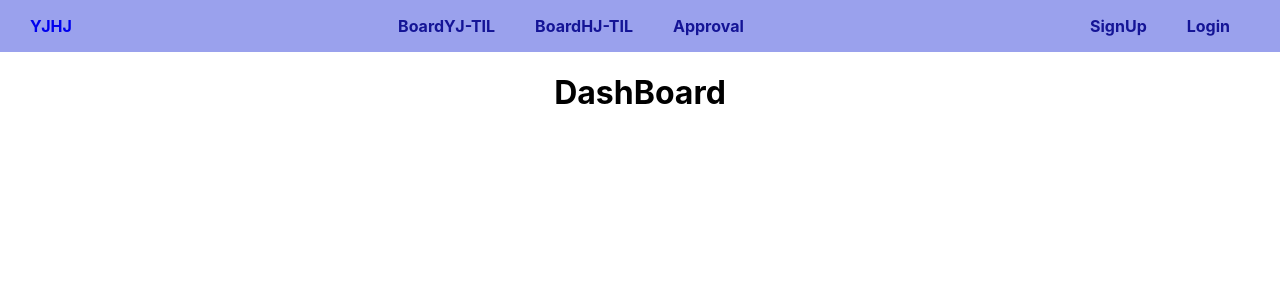
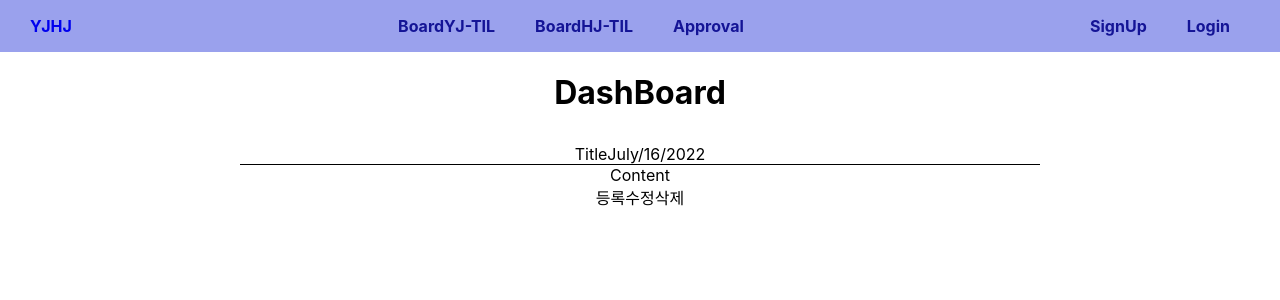
Before and after one commit to 10019610/YJToDo, a React (Create React App) app in the folder todo_FE/temp_react/: page /main in a window 1280 px wide. Shown: the top 300 px of the page. Built offline with nearby package versions, Linux system fonts and the light colour scheme.

Commit message:
[수정] 헤더 링크 수정, 시작 포트 3002로 변경

```diff
--- a/todo_FE/temp_react/src/components/common/Header.js
+++ b/todo_FE/temp_react/src/components/common/Header.js
@@ -5,7 +5,7 @@ import "./Header.css";
 const Header = () => {
   return (
     <header className="main-header">
-      <Link to="/mainpage">YJHJ</Link>
+      <Link to="/main">YJHJ</Link>
       <nav>
         <ul>
           <li>
--- /dev/null
+++ b/todo_FE/temp_react/src/components/views/mainDashBoard/MainDashBoardPage.css
@@ -0,0 +1,8 @@
+.board-item {
+    width: 50rem;
+    margin: 2rem auto;
+}
+
+.board-item-title {
+    border-bottom: 1px solid black;
+}
--- a/todo_FE/temp_react/src/components/views/mainDashBoard/MainDashBoardPage.js
+++ b/todo_FE/temp_react/src/components/views/mainDashBoard/MainDashBoardPage.js
@@ -1,7 +1,36 @@
+import './MainDashBoardPage.css';
+
 const MainDashBoardPage = () => {
+    // 날짜 타입
+    let date = new Date();
+    const month = date.toLocaleString('en-US', { month: 'long' });
+    const day = date.toLocaleString('en-US', { day: '2-digit' });
+    const year = date.getFullYear();
     return (
         <main>
             <h1>DashBoard</h1>
+            <div className='base_form'>
+                {/* 한 개의 글 */}
+                <div className='board-item'>
+                    {/* 제목 부분 */}
+                    <div className='board-item-title'>
+                        <span>Title</span>
+                        <span>{month}/{day}/{year}</span>
+                    </div>
+                    {/* 글 내용 부분 */}
+                    <div className='board-item-content'>
+                        <div>
+                            Content
+                        </div>
+                    </div>
+                    {/* 글 조작 버튼 부분 */}
+                    <div>
+                        <span>등록</span>
+                        <span>수정</span>
+                        <span>삭제</span>
+                    </div>
+                </div>
+            </div>
         </main>
     )
 }
```
Also changed, not shown: 1 other file (tests, documents, lock files or other folders).
